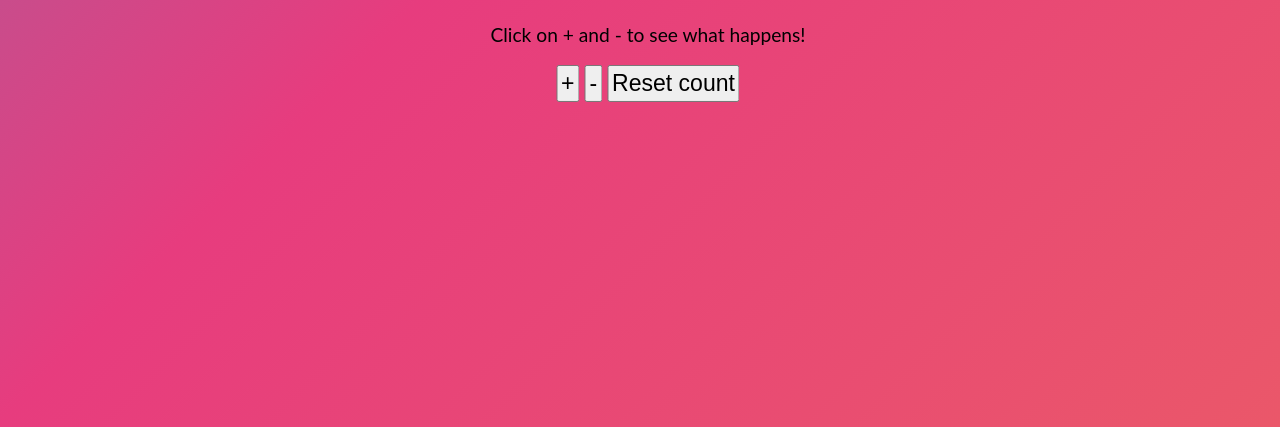
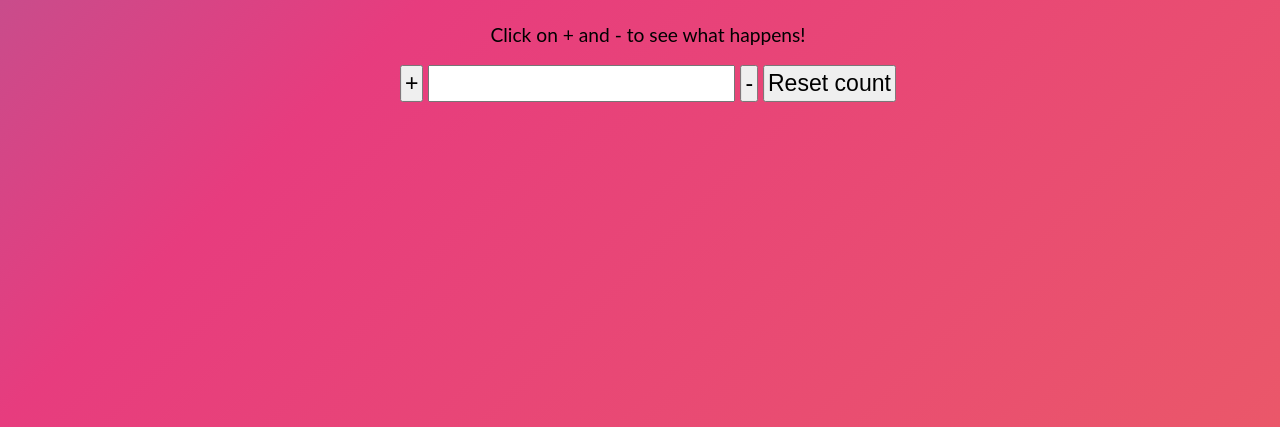
Before and after one commit to giuliam11/count, a plain HTML site: page index.html in a window 1280 px wide. Shown: the part 373-800 px from the top of the page. Drawn offline with Linux system fonts and the light colour scheme.

Commit message:
Update index.html

```diff
--- a/index.html
+++ b/index.html
@@ -31,7 +31,7 @@ Counter &#128540;
   </p>
 <form>
 <input type="button" value="+" onclick="playCount()" />
-<output id="txt"> </output>
+<input type="text" id="txt" />
 <input type="button" value="-" onclick="stopCount()" />
 <input type="button" value="Reset count" onclick="resetCount()" />
 </form>
```
